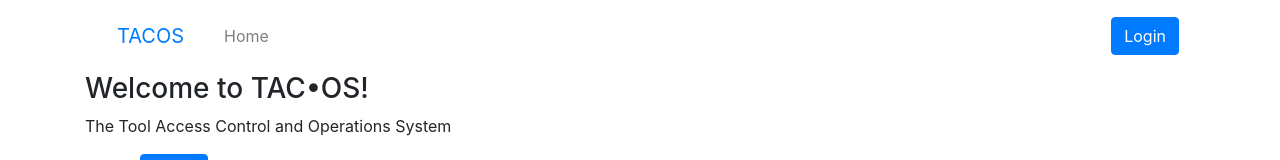
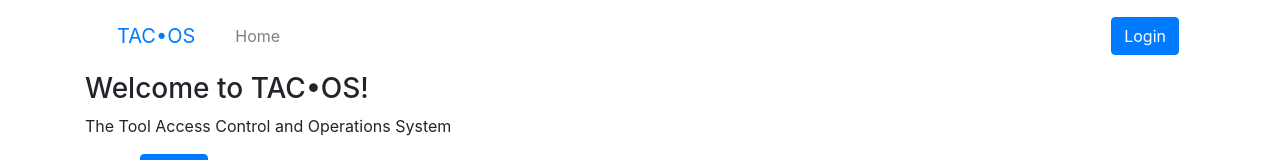
Before and after one commit to vhs/atoms-frontend, a React (Create React App) app: page / in a window 1280 px wide. Shown: the top 160 px of the page. Built offline with nearby package versions, Linux system fonts and the light colour scheme; no server answers.

Commit message:
missed 2

```diff
--- a/src/Components/Menu/index.js
+++ b/src/Components/Menu/index.js
@@ -29,7 +29,7 @@ class Menu extends Component {
     render() {
         return (
             <Navbar>
-                <Navbar.Brand><Nav.Link to="/">TACOS</Nav.Link></Navbar.Brand>
+                <Navbar.Brand><Nav.Link to="/">TAC•OS</Nav.Link></Navbar.Brand>
                 <Navbar.Toggle />
                 <Navbar.Collapse className="justify-content-end">
                     <Nav className="mr-auto">
```
Also changed, not shown: 1 other file (tests, documents, lock files or other folders).
